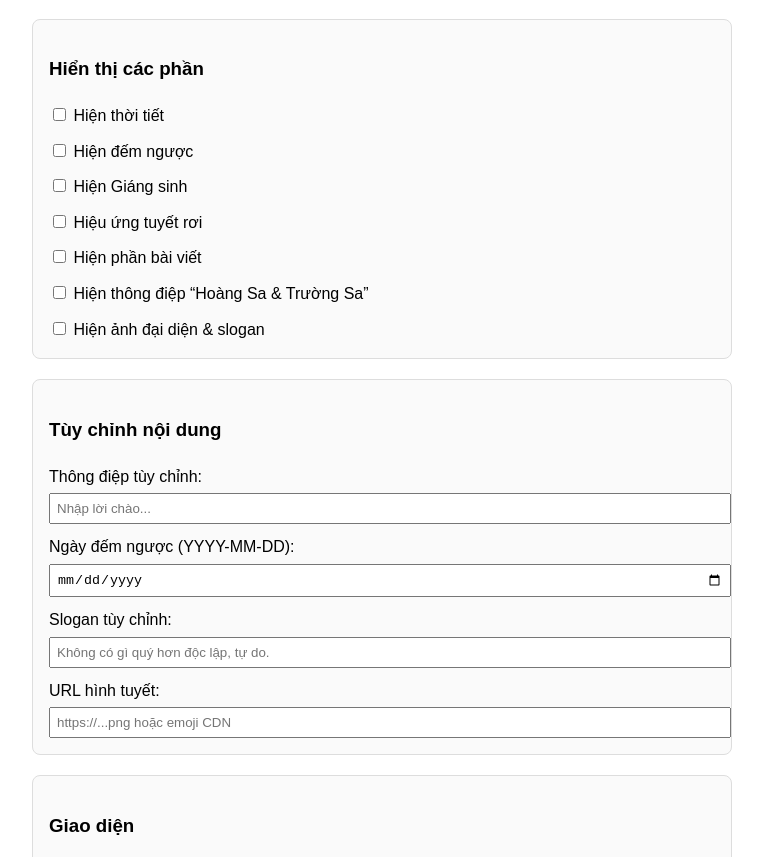
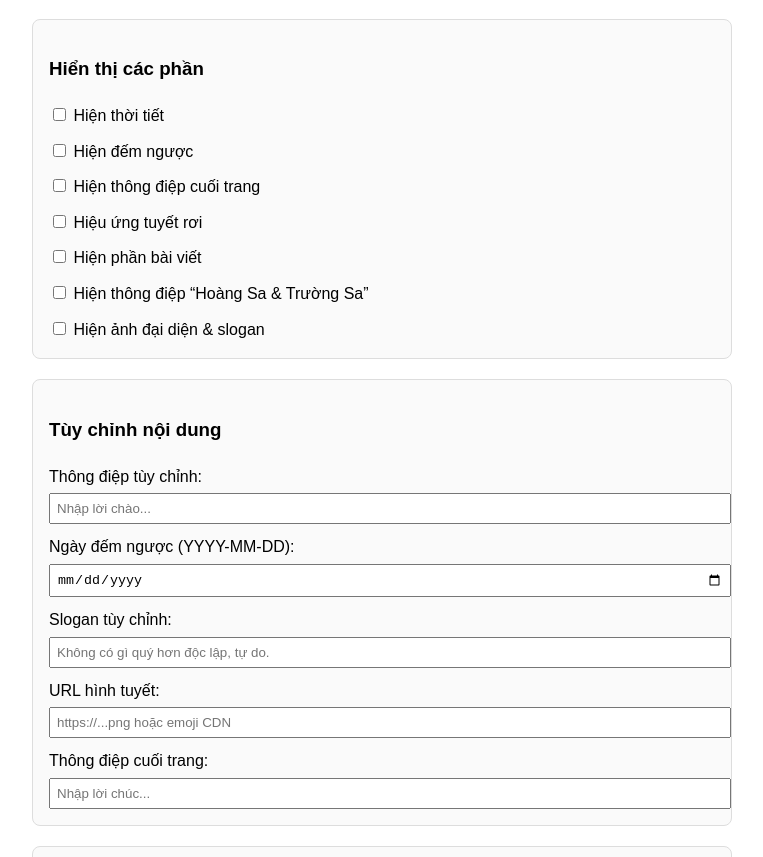
Before and after one commit to hieunotes/MYCODE, a plain HTML site: page admin.html in a window 1280 px wide. Shown: the part 94-951 px from the top of the page, without its empty margins (258-1021 px from the left). Drawn offline with Linux system fonts and the light colour scheme; no server answers.

Commit message:
Update Christmas message input and related settings

```diff
--- a/admin.html
+++ b/admin.html
@@ -21,7 +21,7 @@
     <h3>Hiển thị các phần</h3>
     <label><input type="checkbox" id="weather"> Hiện thời tiết</label>
     <label><input type="checkbox" id="countdown"> Hiện đếm ngược</label>
-    <label><input type="checkbox" id="christmas"> Hiện Giáng sinh</label>
+    <label><input type="checkbox" id="christmas"> Hiện thông điệp cuối trang</label>
     <label><input type="checkbox" id="snowfall"> Hiệu ứng tuyết rơi</label>
     <label><input type="checkbox" id="blog"> Hiện phần bài viết</label>
     <label><input type="checkbox" id="patriot"> Hiện thông điệp “Hoàng Sa & Trường Sa”</label>
@@ -41,6 +41,9 @@
 
     <label>URL hình tuyết:</label>
 <input type="text" id="snowImageUrl" placeholder="https://...png hoặc emoji CDN">
+<label>Thông điệp cuối trang:</label>
+<input type="text" id="christmasMessage" placeholder="Nhập lời chúc...">
+
 
   </div>
 
@@ -79,6 +82,7 @@
         countdownDate.value = s.countdownDate || '';
         theme.value = s.theme || 'light';
         snowImageUrl.value = s.snowImageUrl || "https://emojicdn.elk.sh/%F0%9F%8E%84?style=google";
+        christmasMessage.value = s.christmasMessage || '';
 
       });
 
@@ -95,7 +99,8 @@
         customSlogan: slogan.value,
         countdownDate: countdownDate.value,
         theme: theme.value,
-        snowImageUrl: snowImageUrl.value
+        snowImageUrl: snowImageUrl.value,
+        christmasMessage: christmasMessage.value
       };
       const pass = password.value;
       const res = await fetch(`/api/settings?password=${encodeURIComponent(pass)}`, {
```
